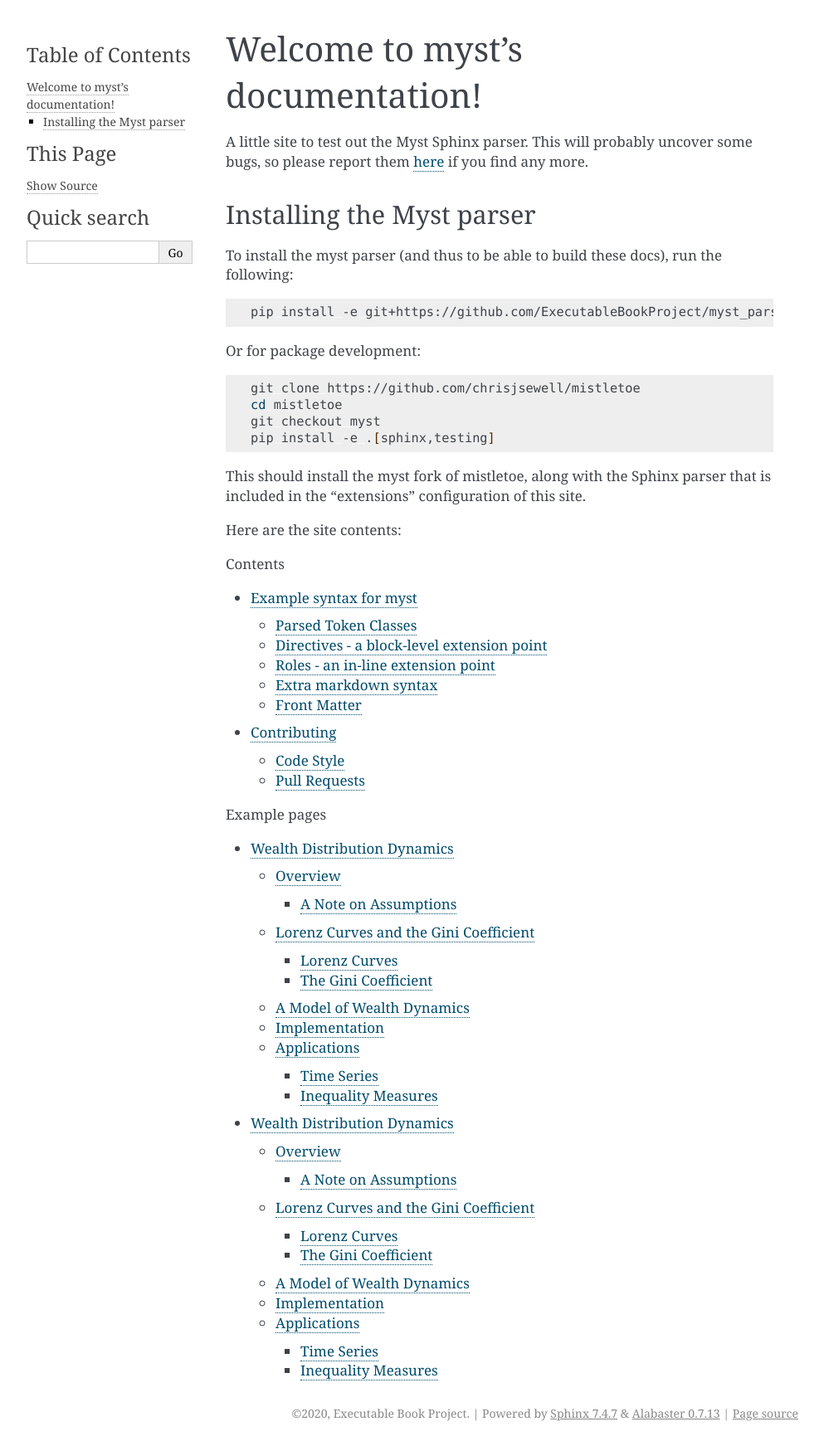
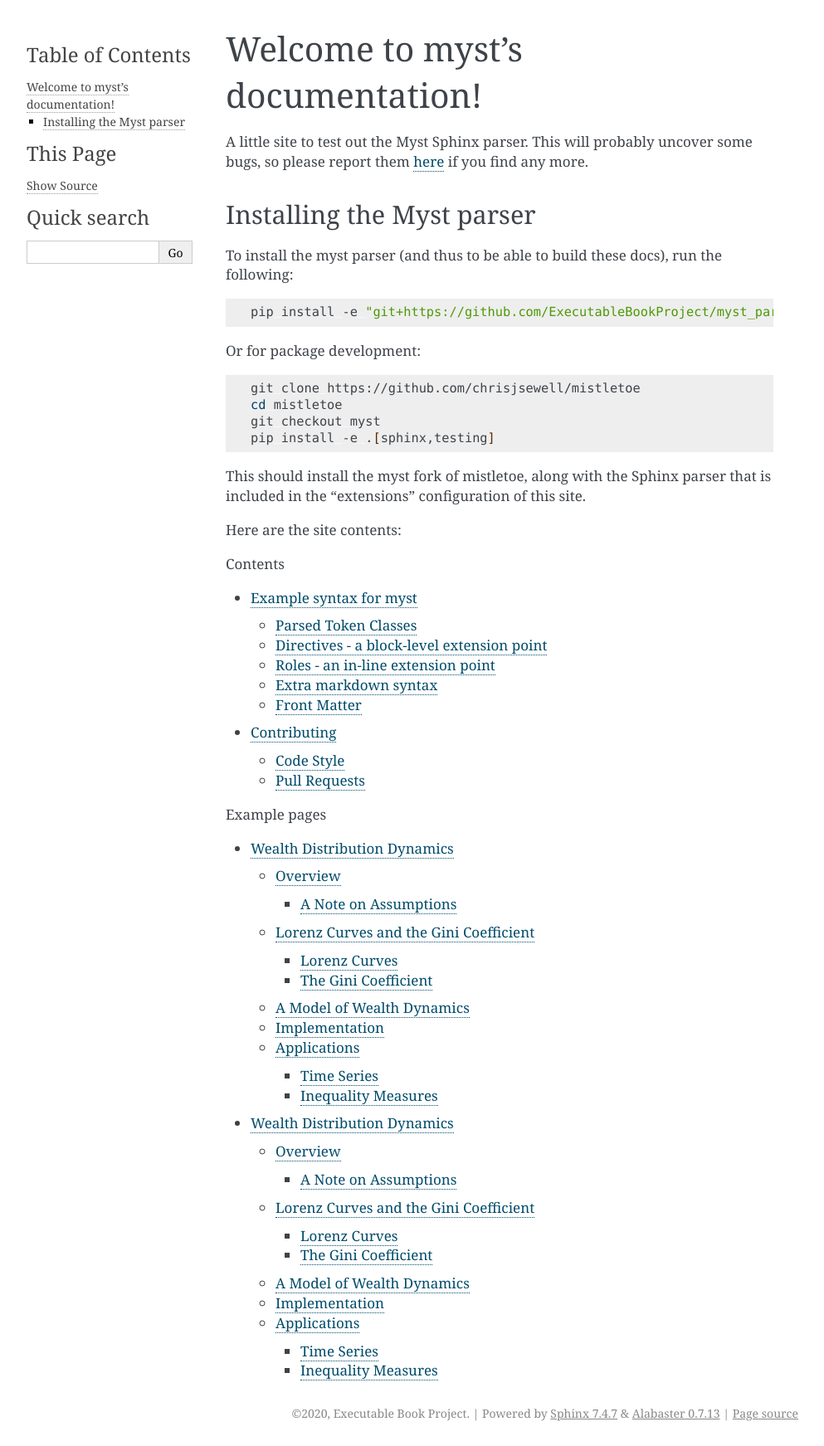
Before and after one commit to executablebooks/MyST-Parser, a Sphinx documentation site: the page built from docs/index.md, in a window 1280 px wide. Shown: the whole page at 83% size, without its empty margins (148-1141 px from the left). Built offline with Sphinx 7.4.7, drawn with Linux system fonts in a browser that asks for light colours.

Commit message:
Add quotations in install command (required by som consoles)

````diff
--- a/docs/index.md
+++ b/docs/index.md
@@ -11,7 +11,7 @@
 run the following:
 
 ```bash
-pip install -e git+https://github.com/ExecutableBookProject/myst_parser.git#egg=myst_parser[sphinx]
+pip install -e "git+https://github.com/ExecutableBookProject/myst_parser.git#egg=myst_parser[sphinx]"
 ```
 
 Or for package development:
````
